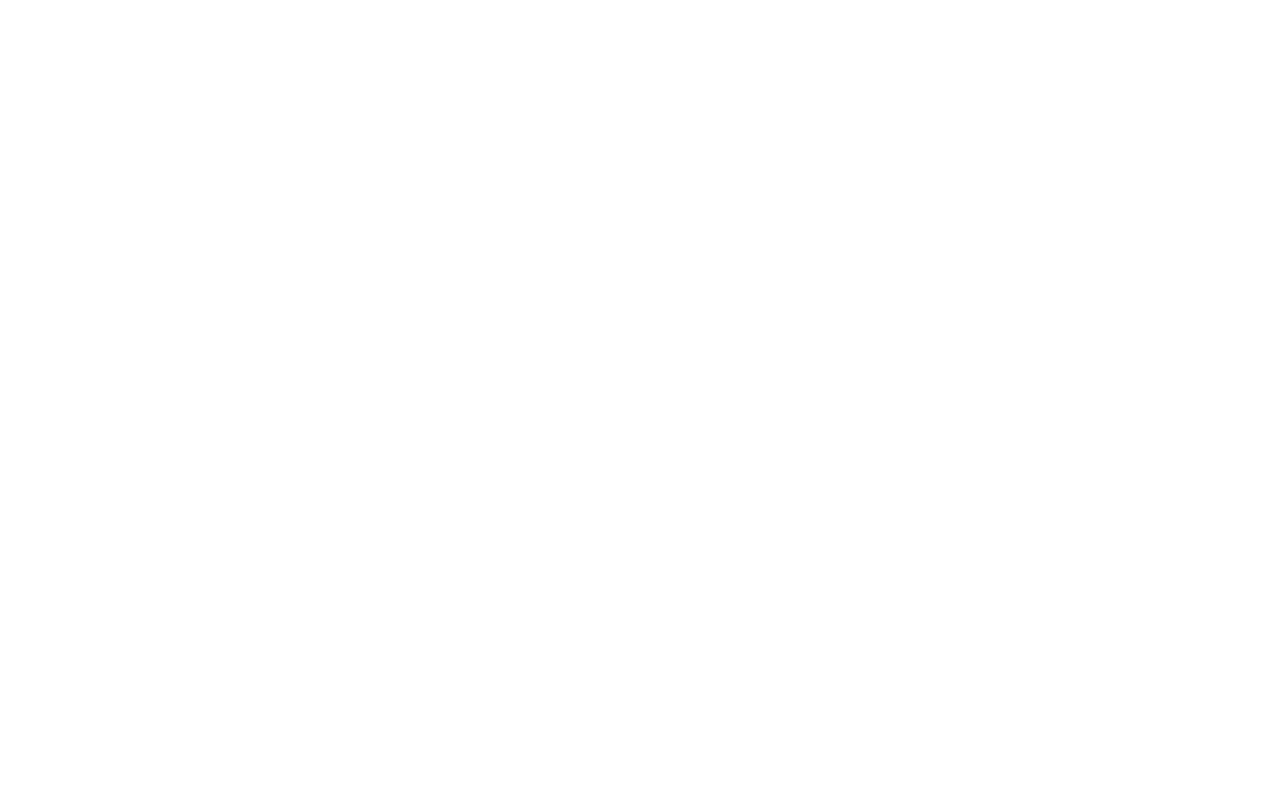
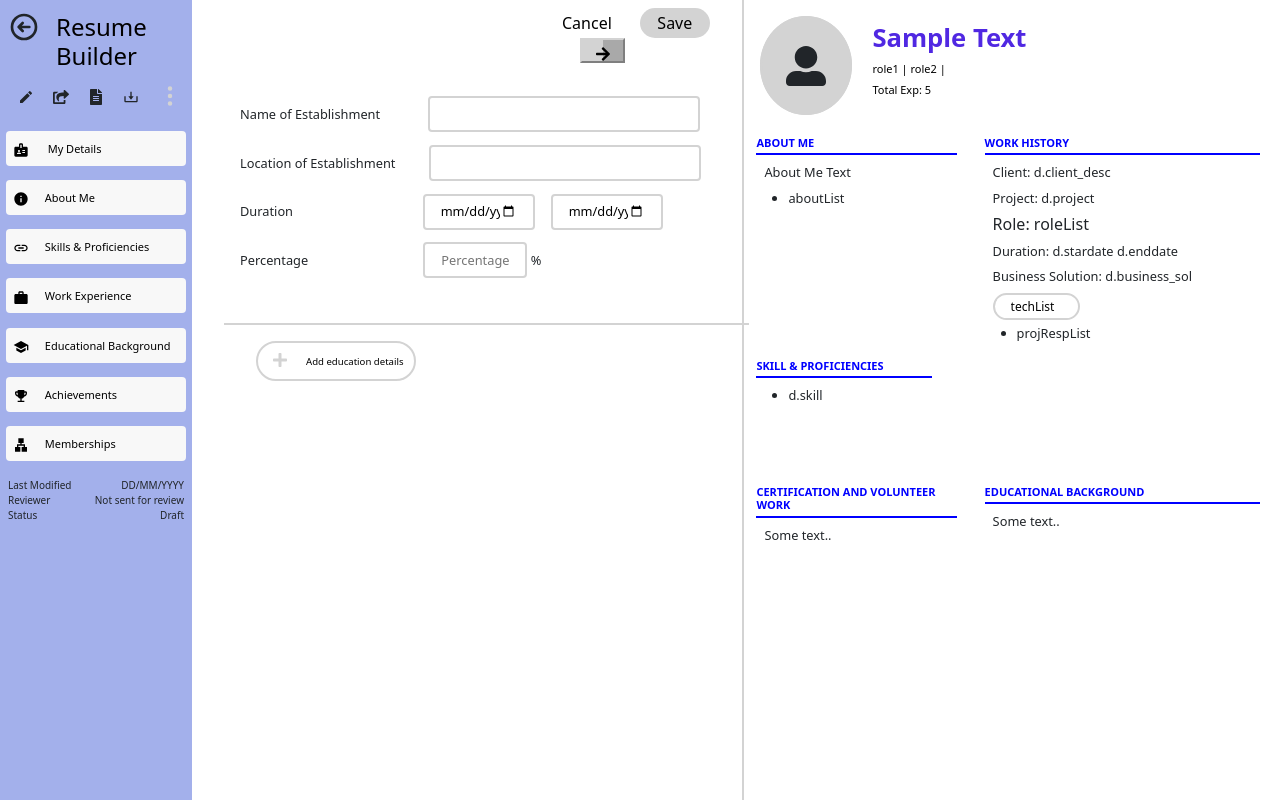
Before and after one commit to Suryansh-psi/Resume-project-frontend, a React (Create React App) app: page /educationalBackground in a window 1280 px wide. Before the commit this address had no page. Built offline with nearby package versions, Linux system fonts and the light colour scheme; no server answers.

Commit message:
new pages done!

```diff
--- /dev/null
+++ b/src/components/Achievements.css
@@ -0,0 +1,34 @@
+*{
+    margin: 0;
+    padding: 0;
+    box-sizing: border-box;
+}
+
+.achievement{
+    margin: 3rem 0 0 0;
+    font-size: 0.8rem;
+}
+
+.achievement .desc{
+    border: 2px solid lightgrey;
+    border-radius: 0.25rem;
+    margin-left: 10rem;
+    margin-top: 1rem;
+    padding: 0.5rem 1rem 1rem 1rem;
+}
+
+.achievement input{
+    border: 2px solid lightgrey;
+    width: 17rem;
+    height: 2.5rem;
+    border-radius: 0.25rem;
+    margin-left: 2rem;
+    padding: 1rem;
+
+}
+
+.achievement-desc{
+    position: relative;
+    right: 26.8rem;
+    top: 4rem;
+}
--- /dev/null
+++ b/src/components/Achievements.js
@@ -0,0 +1,48 @@
+import React, { useState } from "react";
+import { useForm } from "react-hook-form";
+import { FaArrowRight } from "react-icons/fa";
+import { FaPlus } from "react-icons/fa";
+import './Achievements.css'
+
+function Achievements() {
+
+  const { register, handleSubmit } = useForm();
+  const [data, setData] = useState("");
+
+  const customFunction = (d) => {
+    sessionStorage.setItem("achievements", JSON.stringify(d))
+    const data = JSON.parse(sessionStorage.getItem('achievements'))
+    console.log(sessionStorage.key(0))
+    console.log(data)
+  }
+  return (
+    <>
+      <form onSubmit={handleSubmit((data) => customFunction(data))}>
+      <div className="buttons">
+        <button className="button2">Cancel</button>
+        <input type="submit" name="aboutme" value="Save" />
+        <button className="button1"><FaArrowRight /></button>
+      </div>
+      <div className="achievement">
+        <label className="achievement-name">
+          Name of Achievement
+          <input {...register("name")}  name="name" placeholder="Name of Achievement" id="name" />
+        </label>
+        <label className="achievement-desc">
+          Description
+        </label>
+          <textarea className="desc" {...register('desc')} name="desc" placeholder="Write about achivement briefly" id="desc" cols="36" rows="5"></textarea>
+
+    </div>
+    <div className="footer">
+        <span className="plus"><FaPlus /></span><input className="element" {...register('addAchievement')} type="text" name="addAchievement[]" placeholder='Add Achievements' value="Add education details" />
+    </div>
+
+
+      </form>
+    </>
+  );
+}
+
+
+export default Achievements
--- a/src/components/App.js
+++ b/src/components/App.js
@@ -6,6 +6,9 @@ import Skills from './Skills';
 import WorkExp from './WorkExp';
 import Layout from './Layout'
 import MyDetails from './MyDetails'
+import EducationalBackground from './EducationalBackground'
+import Achievements from './Achievements'
+import Memberships from './Memberships'
 
 const App = () => {
   return (
@@ -16,6 +19,9 @@ const App = () => {
           <Route path="aboutMe" element={<AboutMe />}/>
           <Route path="skills" element={<Skills />}/>
           <Route path="workExp" element={<WorkExp />}/>
+          <Route path="educationalBackground" element={<EducationalBackground />}/>
+          <Route path="achievements" element={<Achievements />}/>
+          <Route path="memberships" element={<Memberships />}/>
         </Route>
       </Routes>
     </BrowserRouter>
--- /dev/null
+++ b/src/components/EducationalBackground.css
@@ -0,0 +1,43 @@
+*{
+    margin: 0;
+    padding: 0;
+    box-sizing: border-box;
+}
+.eduBackground{
+    margin: 2rem 0 0 0;
+}
+
+.edu-field{
+    margin: 0 0 0.8rem 0;
+    font-size: 0.8rem;
+}
+.edu-field input{
+    width: 17rem;
+	height: 2rem;
+	border: 2px solid lightgrey;
+	border-radius: 0.25rem;
+    padding: 1rem;
+}
+
+.eduName{
+    margin-left: 3rem;
+}
+
+.eduLocation{
+    margin-left: 2.1rem;
+}
+.edu-field .startDate{
+    margin-left: 8.1rem;
+    margin-right: 1rem;
+    width: 7rem;
+
+}
+
+.edu-field .endDate{
+    width: 7rem;
+}
+
+.edu-field .eduGrade{
+    width: 6.5rem;
+    margin-left: 7.2rem;
+}
--- /dev/null
+++ b/src/components/EducationalBackground.js
@@ -0,0 +1,59 @@
+import React, { useState } from "react";
+import { useForm } from "react-hook-form";
+import { FaArrowRight } from "react-icons/fa";
+import { FaPlus } from "react-icons/fa";
+import './EducationalBackground.css'
+
+function EducationalBackground() {
+
+  const { register, handleSubmit } = useForm();
+  const [data, setData] = useState("");
+
+  const customFunction = (d) => {
+    sessionStorage.setItem("educationalbackground", JSON.stringify(d))
+    const data = JSON.parse(sessionStorage.getItem('educationalbackground'))
+    console.log(sessionStorage.key(0))
+    console.log(data)
+  }
+  return (
+    <>
+      <form onSubmit={handleSubmit((data) => customFunction(data))}>
+      <div className="buttons">
+        <button className="button2">Cancel</button>
+        <input type="submit" name="aboutme" value="Save" />
+        <button className="button1"><FaArrowRight /></button>
+      </div>
+      <div className="eduBackground">
+        <label className="edu-field">
+          Name of Establishment
+          <input className="eduName"{...register("name")}  name="name" id="name" />
+        </label>
+
+        <label className="edu-field">
+          Location of Establishment
+          <input className="eduLocation"{...register("location")}  name="location" id="location" />
+        </label>
+
+        <label className="edu-field">
+            Duration
+            <input className="startDate"{...register("startdate")} type="date" name="startdate[]" />
+            <span><input className="endDate"{...register("enddate")} type="date" name="enddate[]" /></span>
+
+          </label>
+
+          <label className="edu-field">
+            Percentage
+            <input className="eduGrade"{...register("percentage")} placeholder="Percentage" name="Percentage" id="Percentage" />
+            <span>  %</span>
+            </label>
+        </div>
+        <div className="footer">
+          <span className="plus"><FaPlus /></span><input className="element" {...register('addEducation')} type="text" name="addEducation[]" placeholder='Add education details' value="Add education details" />
+        </div>
+
+
+      </form>
+    </>
+  );
+}
+export default EducationalBackground
--- /dev/null
+++ b/src/components/Memberships.css
@@ -0,0 +1,35 @@
+*{
+    margin: 0;
+    padding: 0;
+    box-sizing: border-box;
+}
+
+.membership{
+    font-size: 0.8rem;
+    margin-top: 4rem;
+}
+
+.membership input{
+    border: 2px solid lightgrey;
+    width: 10rem;
+    height: 2.5rem;
+    border-radius: 0.25rem;
+    padding: 1rem;
+    margin-bottom: 0.5rem;
+}
+
+.membership-name{
+    margin-left: 4rem;
+}
+
+.membership-type{
+    margin-left: 3.6rem;
+}
+
+.start{
+    margin-left: 3.4rem;
+}
+
+.end{
+    margin-left: 2.7rem;
+}
--- /dev/null
+++ b/src/components/Memberships.js
@@ -0,0 +1,57 @@
+import React, { useState } from "react";
+import { useForm } from "react-hook-form";
+import { FaArrowRight } from "react-icons/fa";
+import { FaPlus } from "react-icons/fa";
+import './Memberships.css'
+
+function Memberships() {
+
+  const { register, handleSubmit } = useForm();
+  const [data, setData] = useState("");
+
+  const customFunction = (d) => {
+    sessionStorage.setItem("achievements", JSON.stringify(d))
+    const data = JSON.parse(sessionStorage.getItem('achievements'))
+    console.log(sessionStorage.key(0))
+    console.log(data)
+  }
+  return (
+    <>
+      <form onSubmit={handleSubmit((data) => customFunction(data))}>
+      <div className="buttons">
+        <button className="button2">Cancel</button>
+        <input type="submit" name="aboutme" value="Save" />
+        <button className="button1"><FaArrowRight /></button>
+      </div>
+      <div className="membership">
+        <label>
+          Membership No.
+          <input className="membership-name"{...register("name")}  name="name" placeholder="Enter Membership No." id="name" />
+        </label>
+        <label>
+          Membership Type
+          <input className="membership-type" {...register('type')} name="type" placeholder="Write type" id="desc" />
+        </label>
+
+        <label>
+           Membership Since
+         <input className="start"{...register("startdate")} type="date" name="startdate[]" />
+        </label>
+        <label>
+           Expiry/Renewal Date
+           <input className="end"{...register("enddate")} type="date" name="enddate[]" />
+        </label>
+
+
+    </div>
+    <div className="footer">
+        <span className="plus"><FaPlus /></span><input className="element" {...register('addMembership')} type="text" name="addMembership[]" placeholder='Add Membership' value="Add Membership" />
+    </div>
+
+
+      </form>
+    </>
+  );
+}
+
+export default Memberships
--- a/src/components/Sidebar.css
+++ b/src/components/Sidebar.css
@@ -7,9 +7,9 @@
 
 
 .sidebar{
-  width: 200px;
+  width: 15%;
   height: 100vh;
-  background-color: whitesmoke;
+  background-color: rgb(163, 176, 235);
   position: fixed;
 }
 
@@ -21,14 +21,14 @@
 .title{
 	font-size: 1.5rem;
 	padding-left: 1rem;
-	color: #6c6767;
+	color: #020000;
 }
 
 .title1{
 	font-size: 1.5rem;
 	padding-left: 3.5rem;
 	padding-bottom: 1.2rem;
-	color: #6c6767;
+	color: #000000;
 	line-height: 1rem;
 }
 
@@ -39,14 +39,7 @@
 }
 
 .icons{
-	border: 2px solid transparent;
-	font-size: 0.8rem;
-	border-radius: 50%;
-	background-color: lightgrey;
-	width: 22px;
-	height: 22px;
-	padding-left: 0.21rem;
-	padding-bottom: 1.3rem;
+	font-size: 1rem;
 }
 .dots{
 	font-size: 1.5rem;
@@ -57,7 +50,7 @@
   text-decoration: none;
   color:black;
 }
-.sidelinks-p{
+ .sidelinks-p{
   width: 100%;
   height: 43%;
   margin-bottom: 10px;
@@ -70,7 +63,7 @@
   justify-content: space-between;
   border: 2px solid transparent;
   border-radius: 0.25rem;
-  background-color: lightgrey;
+  background-color: rgb(248, 248, 248);
   padding: 0.5rem 0 0.5rem 0.3rem;
 }
 
@@ -78,9 +71,9 @@
   font-size: 10px;
 }
 
-.sidebar-links i{
-	padding-right: 1rem;
-	line-height: 1rem;
+ .sidebar-links i{
+	 padding-right: 1rem;
+	/* line-height: 1rem; */
 }
 
 .status{
@@ -91,3 +84,9 @@
 	width: 1rem !important;
 	height: 1rem !important;
 }
+
+.sidelinks-p :hover{
+	background-color: rgb(91, 77, 131);
+	transform: scale(1.1);
+	color: white;
+}
--- a/src/components/Sidebar.js
+++ b/src/components/Sidebar.js
@@ -36,9 +36,9 @@ const Sidebar = () => {
 				<div className='sidebar-links'><Link to="aboutme"><i><InfoIcon/></i>About Me</Link></div>
 				<div className='sidebar-links'><Link to="skills"><i><LinkIcon/></i>Skills & Proficiencies</Link></div>
 				<div className='sidebar-links'><Link to="workexp"><i><WorkIcon/></i>Work Experience</Link></div>
-				<div className='sidebar-links'><Link to=""><i><SchoolIcon/></i>Educational Background</Link></div>
-				<div className='sidebar-links'><Link to=""><i><EmojiEventsIcon/></i>Achievements</Link></div>
-				<div className='sidebar-links'><Link to=""><i><LanIcon/></i>Memberships</Link></div>
+				<div className='sidebar-links'><Link to="educationalbackground"><i><SchoolIcon/></i>Educational Background</Link></div>
+				<div className='sidebar-links'><Link to="achievements"><i><EmojiEventsIcon/></i>Achievements</Link></div>
+				<div className='sidebar-links'><Link to="memberships"><i><LanIcon/></i>Memberships</Link></div>
         </div>
         <div className="status">
           <div className='d-flex justify-content-between w-100 table-sidebar'><div>Last Modified</div><div>DD/MM/YYYY</div></div>
--- a/src/components/Template.css
+++ b/src/components/Template.css
@@ -53,7 +53,7 @@
 
 .header h2{
 	font-weight: 600;
-	color: blue;
+	color: rgb(80, 40, 226);
 	font-size: 1.6rem;
 	margin-top: -1.3rem;
 }
--- a/src/components/WorkExp.css
+++ b/src/components/WorkExp.css
@@ -70,16 +70,16 @@
 }
 
 .WorkExplabel .fifth{
-	margin: 0 0 0 6.1rem;
+	margin: 0 0 0 6.4rem;
 	width: 8rem;
 }
 .WorkExplabel .duration .fifth{
-	margin: 0 0 0 0.5rem;
+	margin: 0 0 0 0.7rem;
 }
 
 
 .WorkExplabel .sixth{
-	margin: 0 0 0 3rem;
+	margin: 0 0 0 3.2rem;
 	border: 2px solid lightgrey;
 	border-radius: 0.25rem;
 	padding: 0.5rem  1rem 0.5rem 1rem;
@@ -99,7 +99,7 @@
 
 
 .techstack-input-div{
-    margin-left: 3rem;
+    margin-left: 3.3rem;
 
 }
 
@@ -111,7 +111,7 @@
 } */
 
 .projRes-main-div{
-	margin-left: 3.3rem;
+	margin-left: 3.6rem;
 	position: relative;
 }
 
@@ -161,7 +161,7 @@
 	margin-top: 2rem;
 } */
 .Responsibility{
-	margin-left: 0.2rem;
+	margin-left: 0.3rem;
 }
 
 .tech{
```
